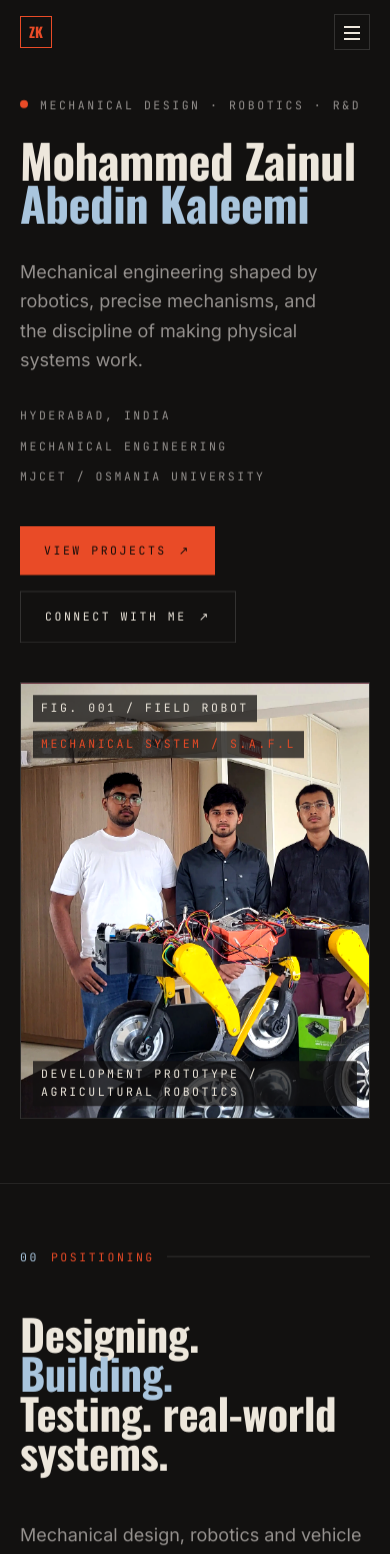
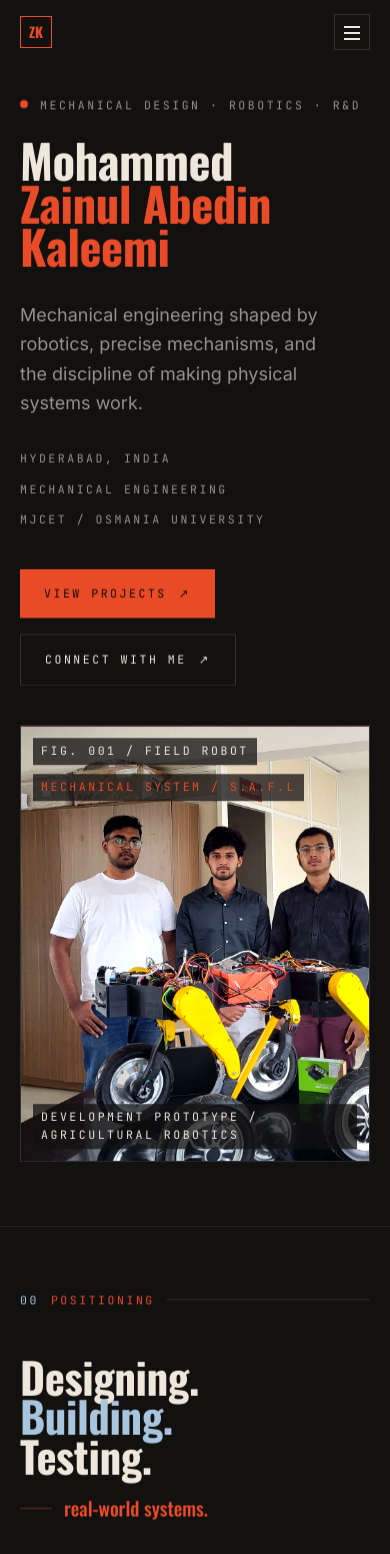
Before and after one commit to zainkaleemi/zk-folio, a Next.js app: page / in a window 390 px wide. Shown: the top 1554 px of the page. Built offline with nearby package versions, Linux system fonts and the light colour scheme.

Commit message:
feat: add shimmer effect and scroll progress bar
Added shimmer animation for signature text and implemented scroll progress bar component.

Co-authored-by: zainkaleemi <309465471+zainkaleemi@users.noreply.github.com>

```diff
--- a/app/globals.css
+++ b/app/globals.css
@@ -261,3 +261,49 @@ body.cursor-active .cursor-ring {
     animation: none !important;
   }
 }
+
+/* Slow accent shimmer sweep for signature text */
+@keyframes shimmer-sweep {
+  0% {
+    background-position: 200% 0;
+  }
+  100% {
+    background-position: -200% 0;
+  }
+}
+.text-shimmer {
+  background-image: linear-gradient(
+    100deg,
+    var(--accent) 35%,
+    color-mix(in oklch, var(--accent) 35%, var(--foreground) 65%) 50%,
+    var(--accent) 65%
+  );
+  background-size: 220% 100%;
+  -webkit-background-clip: text;
+  background-clip: text;
+  color: transparent;
+  animation: shimmer-sweep 7s ease-in-out infinite;
+}
+
+/* Fixed top scroll progress indicator */
+.scroll-progress-track {
+  position: fixed;
+  inset: 0 0 auto 0;
+  top: 0;
+  height: 2px;
+  z-index: 60;
+  background: transparent;
+}
+.scroll-progress-bar {
+  height: 100%;
+  background: var(--accent);
+  transform-origin: left;
+  will-change: transform;
+}
+
+@media (prefers-reduced-motion: reduce) {
+  .text-shimmer {
+    animation: none !important;
+    background-position: 0% 0;
+  }
+}
--- a/app/layout.tsx
+++ b/app/layout.tsx
@@ -3,6 +3,7 @@ import type { Metadata, Viewport } from 'next'
 import { Inter, Oswald, JetBrains_Mono } from 'next/font/google'
 import { Cursor } from '@/components/cursor'
 import { LightboxProvider } from '@/components/lightbox'
+import { ScrollProgress } from '@/components/scroll-progress'
 import './globals.css'
 
 const inter = Inter({
@@ -48,6 +49,7 @@ export default function RootLayout({
       className={`${inter.variable} ${oswald.variable} ${jetBrainsMono.variable} bg-background`}
     >
       <body className="antialiased">
+        <ScrollProgress />
         <Cursor />
         <LightboxProvider>{children}</LightboxProvider>
         {process.env.NODE_ENV === 'production' && <Analytics />}
--- a/components/hero.tsx
+++ b/components/hero.tsx
@@ -26,10 +26,9 @@ export function Hero() {
           </Reveal>
 
           <Reveal delay={80}>
-            <h1 className="display text-balance text-[clamp(2.35rem,12vw,6rem)] leading-[0.98] sm:leading-[0.92]">
-              <span className="text-foreground">Mohammed Zainul</span>
-              <br />
-              <span className="text-steel">Abedin Kaleemi</span>
+            <h1 className="display text-balance text-[clamp(2.35rem,12vw,6rem)] leading-[1.05] sm:leading-[0.98]">
+              <span className="block text-foreground">Mohammed</span>
+              <span className="text-shimmer block">Zainul Abedin Kaleemi</span>
             </h1>
           </Reveal>
 
--- a/components/positioning.tsx
+++ b/components/positioning.tsx
@@ -10,15 +10,22 @@ export function Positioning() {
         </Reveal>
 
         <div className="mt-12 grid gap-12 lg:grid-cols-[1.1fr_0.9fr] lg:gap-20">
-          <Reveal delay={80}>
-            <h2 className="display max-w-2xl text-balance text-[clamp(2.2rem,11vw,4.75rem)] leading-[0.98] sm:leading-[0.92]">
-              <span className="text-foreground">Designing.</span>
-              <br />
-              <span className="text-steel">Building.</span>
-              <br />
-              <span className="text-foreground">Testing. real-world systems.</span>
-            </h2>
-          </Reveal>
+          <div className="max-w-2xl">
+            <Reveal delay={80}>
+              <h2 className="display text-[clamp(2.2rem,11vw,4.75rem)] leading-[0.98] sm:leading-[0.92]">
+                <span className="block text-foreground">Designing.</span>
+                <span className="block text-steel">Building.</span>
+                <span className="block text-foreground">Testing.</span>
+              </h2>
+            </Reveal>
+
+            <Reveal delay={220}>
+              <p className="mt-5 flex items-center gap-3 font-display text-[clamp(1.2rem,4.5vw,2rem)] font-medium leading-snug text-accent sm:mt-6 sm:gap-4">
+                <span aria-hidden className="h-px w-8 shrink-0 bg-accent/50 sm:w-12" />
+                real-world systems.
+              </p>
+            </Reveal>
+          </div>
 
           <Reveal delay={160} className="lg:pt-3">
             <div className="space-y-6 text-lg leading-relaxed text-muted-foreground">
--- /dev/null
+++ b/components/scroll-progress.tsx
@@ -0,0 +1,32 @@
+'use client'
+
+import { useEffect, useRef } from 'react'
+
+export function ScrollProgress() {
+  const barRef = useRef<HTMLDivElement | null>(null)
+
+  useEffect(() => {
+    const update = () => {
+      const { scrollTop, scrollHeight, clientHeight } = document.documentElement
+      const max = scrollHeight - clientHeight
+      const progress = max > 0 ? Math.min(1, Math.max(0, scrollTop / max)) : 0
+      if (barRef.current) {
+        barRef.current.style.transform = `scaleX(${progress})`
+      }
+    }
+
+    update()
+    window.addEventListener('scroll', update, { passive: true })
+    window.addEventListener('resize', update)
+    return () => {
+      window.removeEventListener('scroll', update)
+      window.removeEventListener('resize', update)
+    }
+  }, [])
+
+  return (
+    <div className="scroll-progress-track" aria-hidden>
+      <div ref={barRef} className="scroll-progress-bar w-full scale-x-0" />
+    </div>
+  )
+}
```
